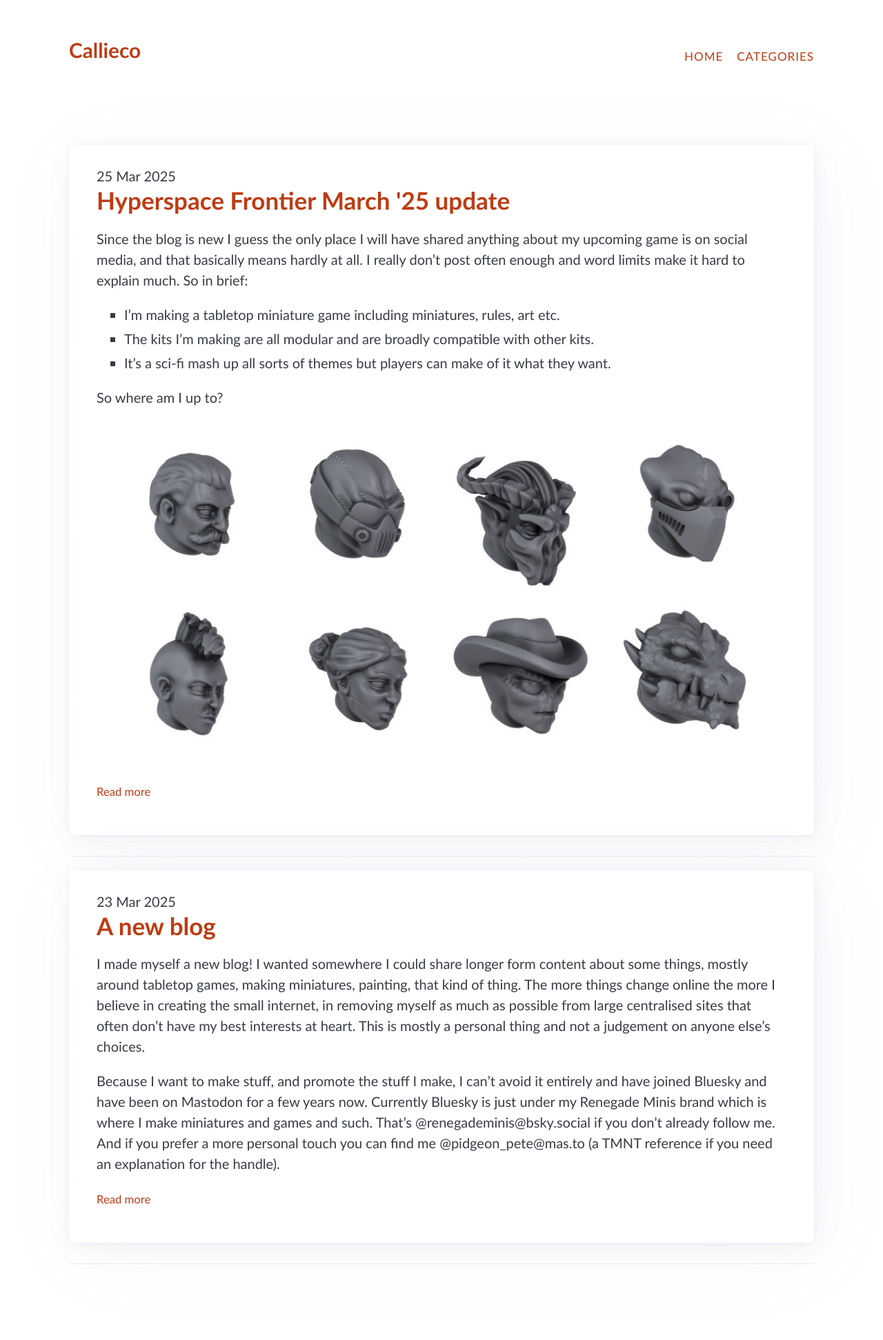
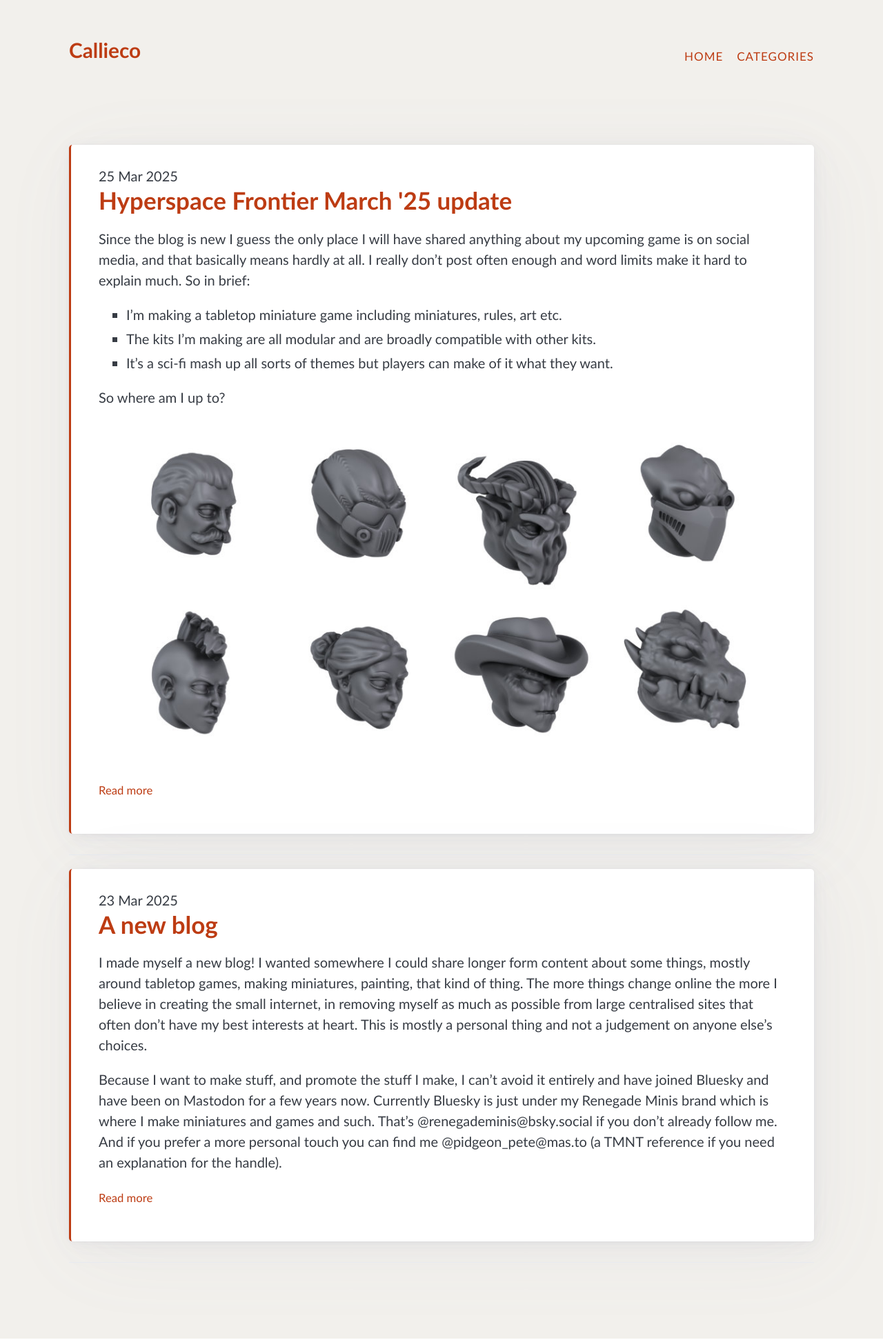
Before and after one commit to callieco-xyz/callieco.xyz-website, a Jekyll site: the page built from index.html, in a window 1280 px wide. Shown: the whole page at 69% size. Built offline with Jekyll 4.4.1, drawn with Linux system fonts in a browser that asks for light colours; the list of posts is cut into pages by our own code.

Commit message:
Style changes

```diff
--- a/css/style.scss
+++ b/css/style.scss
@@ -46,6 +46,7 @@
     )
   )
 );
+@use "colors" as *;
 :root, :host {
   --pico-font-family-sans-serif: 'Trebuchet MS', system-ui, "Segoe UI", Roboto, Oxygen, Ubuntu, Cantarell, Helvetica, Arial, "Helvetica Neue", sans-serif, var(--pico-font-family-emoji);
   --pico-font-family: var(--pico-font-family-sans-serif);
@@ -60,6 +61,13 @@
 
 a {
   text-decoration: none;
+}
+
+body {
+  background-color: $sand-50;
+}
+article {
+  border-left: 3px solid var(--pico-primary);
 }
 
 header {
```
Also changed, not shown: docs/css/style.css (+8 -0 lines), 1 other file.
